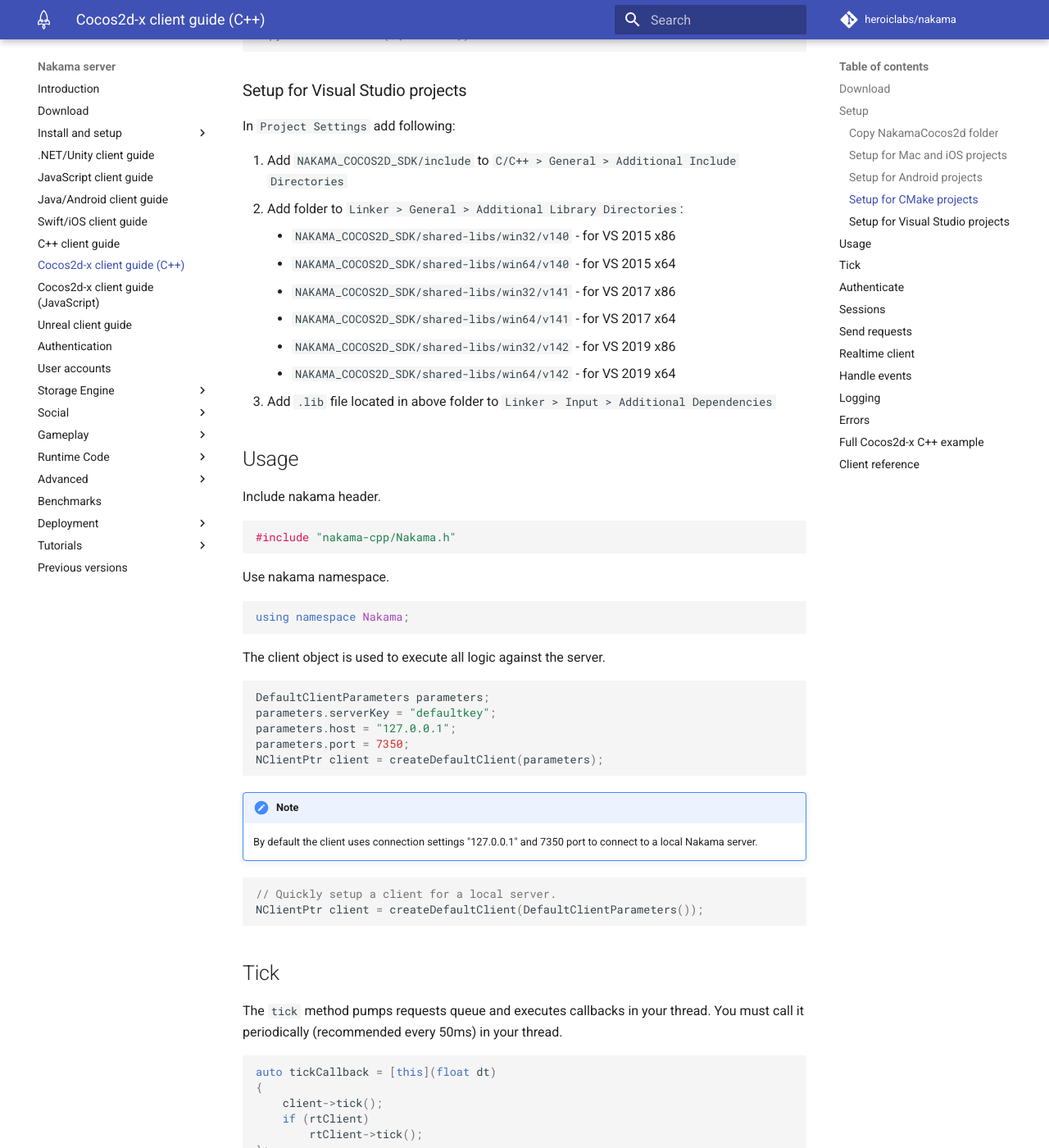
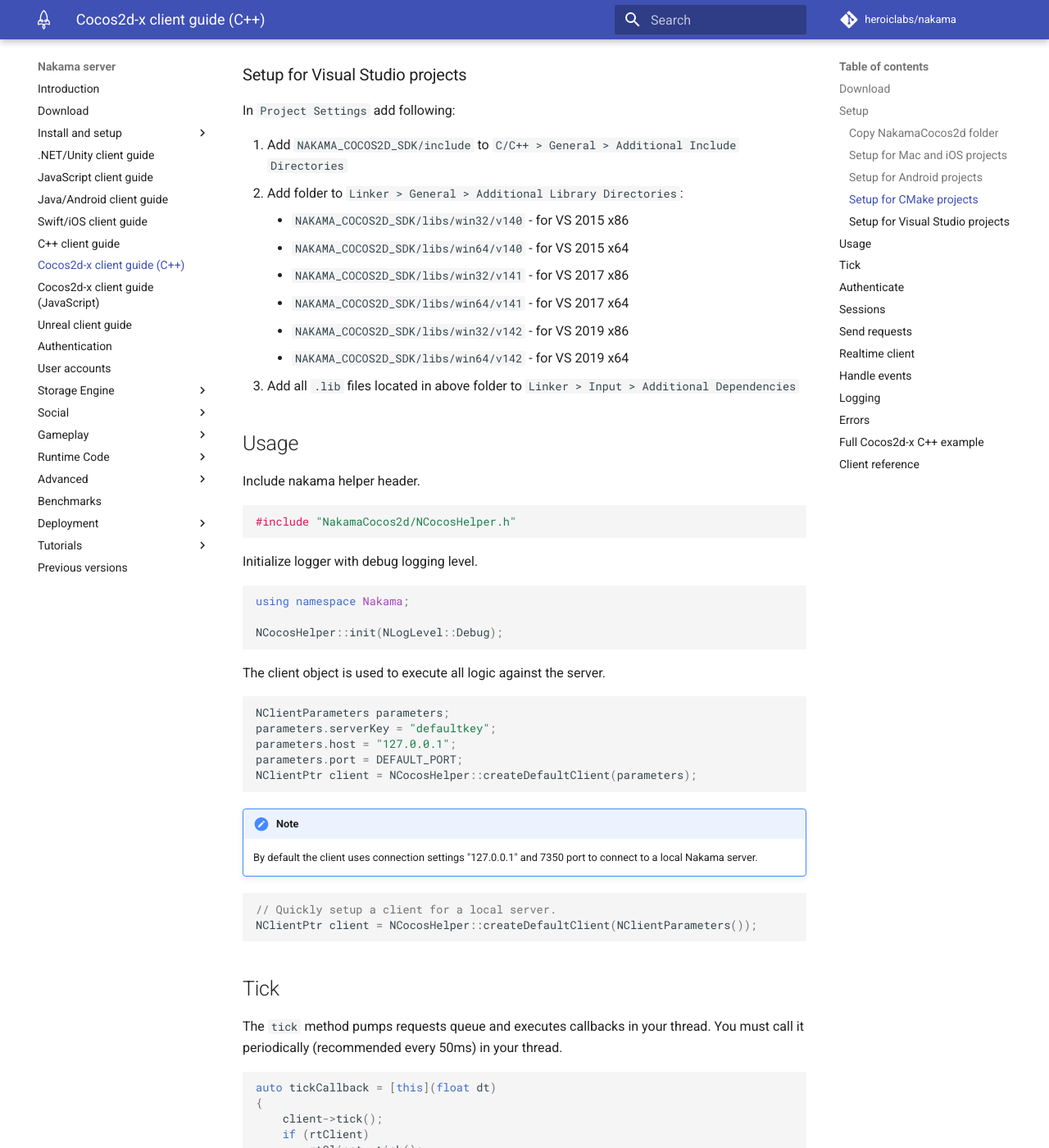
Before and after one commit to heroiclabs/nakama-docs, an MkDocs documentation site: the page built from docs/cocos2d-x-client-guide.md, in a window 1280 px wide and 1400 px high, scrolled down 1780 px. Shown: the whole window at 82% size. Built offline with MkDocs 1.6.1 and Material for MkDocs 9.7.7, drawn with Linux system fonts in a browser that asks for light colours; comment, search, counter and statistics services are not loaded; old or Windows-style settings are respelled for this version of MkDocs; some of the changed text lies outside the part shown.

Commit message:
update cocos2d-x-client-guide

````diff
--- a/docs/cocos2d-x-client-guide.md
+++ b/docs/cocos2d-x-client-guide.md
@@ -27,8 +27,8 @@
 
 1. Add `NAKAMA_COCOS2D_SDK/include` in `Build Settings > Header Search Paths`
 2. Add libs folder in `Build Settings > Library Search Paths`:
-    - `NAKAMA_COCOS2D_SDK/shared-libs/ios` - for iOS
-    - `NAKAMA_COCOS2D_SDK/shared-libs/mac` - for Mac
+    - `NAKAMA_COCOS2D_SDK/libs/ios` - for iOS
+    - `NAKAMA_COCOS2D_SDK/libs/mac` - for Mac
 3. Add `libnakama-cpp.dylib` file located in libs folder to `General > Linked Frameworks and Libraries`
 
 ### Setup for Android projects
@@ -61,7 +61,6 @@
 ```cmake
 add_subdirectory(NAKAMA_COCOS2D_SDK ${CMAKE_CURRENT_BINARY_DIR}/nakama-cpp)
 target_link_libraries(${APP_NAME} ext_nakama-cpp)
-CopyNakamaSharedLib(${APP_NAME})
 ```
 
 ### Setup for Visual Studio projects
@@ -70,36 +69,38 @@
 
 1. Add `NAKAMA_COCOS2D_SDK/include` to `C/C++ > General > Additional Include Directories`
 2. Add folder to `Linker > General > Additional Library Directories`:
-    - `NAKAMA_COCOS2D_SDK/shared-libs/win32/v140` - for VS 2015 x86
-    - `NAKAMA_COCOS2D_SDK/shared-libs/win64/v140` - for VS 2015 x64
-    - `NAKAMA_COCOS2D_SDK/shared-libs/win32/v141` - for VS 2017 x86
-    - `NAKAMA_COCOS2D_SDK/shared-libs/win64/v141` - for VS 2017 x64
-    - `NAKAMA_COCOS2D_SDK/shared-libs/win32/v142` - for VS 2019 x86
-    - `NAKAMA_COCOS2D_SDK/shared-libs/win64/v142` - for VS 2019 x64
-3. Add `.lib` file located in above folder to `Linker > Input > Additional Dependencies`
+    - `NAKAMA_COCOS2D_SDK/libs/win32/v140` - for VS 2015 x86
+    - `NAKAMA_COCOS2D_SDK/libs/win64/v140` - for VS 2015 x64
+    - `NAKAMA_COCOS2D_SDK/libs/win32/v141` - for VS 2017 x86
+    - `NAKAMA_COCOS2D_SDK/libs/win64/v141` - for VS 2017 x64
+    - `NAKAMA_COCOS2D_SDK/libs/win32/v142` - for VS 2019 x86
+    - `NAKAMA_COCOS2D_SDK/libs/win64/v142` - for VS 2019 x64
+3. Add all `.lib` files located in above folder to `Linker > Input > Additional Dependencies`
 
 ## Usage
 
-Include nakama header.
+Include nakama helper header.
 
 ```cpp
-#include "nakama-cpp/Nakama.h"
+#include "NakamaCocos2d/NCocosHelper.h"
 ```
 
-Use nakama namespace.
+Initialize logger with debug logging level.
 
 ```cpp
 using namespace Nakama;
+
+NCocosHelper::init(NLogLevel::Debug);
 ```
 
 The client object is used to execute all logic against the server.
 
 ```cpp
-DefaultClientParameters parameters;
+NClientParameters parameters;
 parameters.serverKey = "defaultkey";
 parameters.host = "127.0.0.1";
-parameters.port = 7350;
-NClientPtr client = createDefaultClient(parameters);
+parameters.port = DEFAULT_PORT;
+NClientPtr client = NCocosHelper::createDefaultClient(parameters);
 ```
 
 !!! Note
@@ -107,7 +108,7 @@
 
 ```cpp
 // Quickly setup a client for a local server.
-NClientPtr client = createDefaultClient(DefaultClientParameters());
+NClientPtr client = NCocosHelper::createDefaultClient(NClientParameters());
 ```
 
 ## Tick
@@ -137,7 +138,7 @@
 &nbsp;&nbsp; 1\. Build an instance of the client.
 
 ```cpp
-NClientPtr client = createDefaultClient(DefaultClientParameters());
+NClientPtr client = NCocosHelper::createDefaultClient(NClientParameters());
 ```
 
 &nbsp;&nbsp; 2\. Authenticate a user. By default Nakama will try and create a user if it doesn't exist.
@@ -212,12 +213,9 @@
     The socket is exposed on a different port on the server to the client. You'll need to specify a different port here to ensure that connection is established successfully.
 
 ```cpp
-#include "NakamaCocos2d/NWebSocket.h"
-
-int port = 7350; // different port to the main API port
 bool createStatus = true; // if the server should show the user as online to others.
 // define realtime client in your class as NRtClientPtr rtClient;
-rtClient = client->createRtClient(port, NRtTransportPtr(new NWebSocket()));
+rtClient = NCocosHelper::createRtClient(client, DEFAULT_PORT);
 // define listener in your class as NRtDefaultClientListener listener;
 listener.setConnectCallback([]()
 {
@@ -304,9 +302,7 @@
 To enable logs output to console with debug logging level:
 
 ```cpp
-#include "NakamaCocos2d/NCocosLogSink.h"
-
-NLogger::init(std::make_shared<NCocosLogSink>(), NLogLevel::Debug);
+NCocosHelper::init(NLogLevel::Debug);
 ```
 
 ## Errors
````
